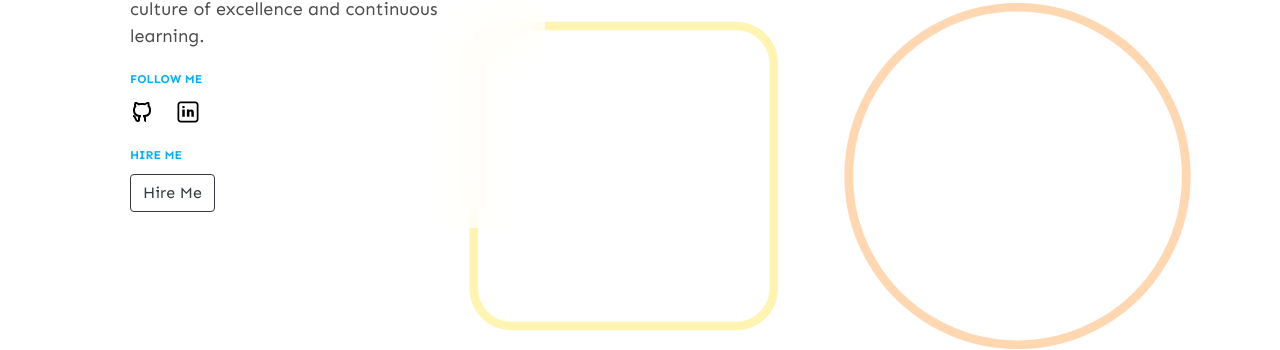
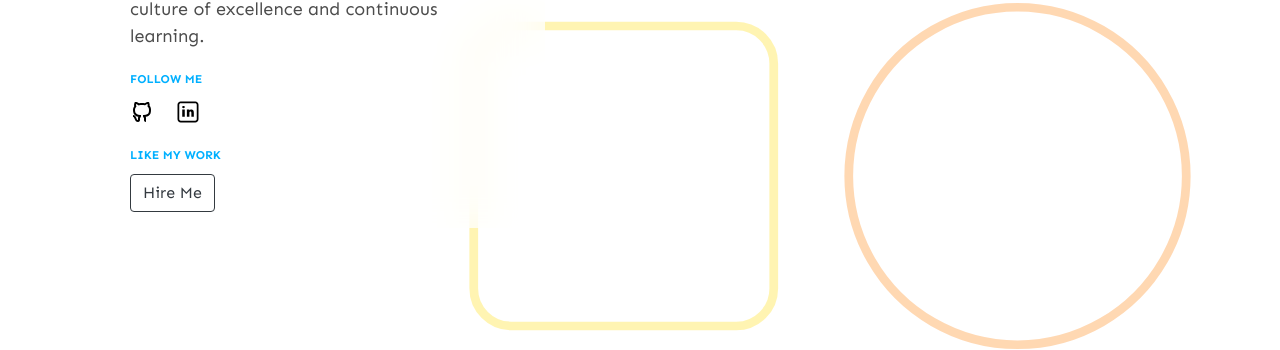
Before and after one commit to raghuboosetty/raghuboosetty.github.io, a Jekyll site: the page built from index.html, in a window 1280 px wide. Shown: the part 511-861 px from the top of the page. Built offline with Jekyll 4.4.1, drawn with Linux system fonts in a browser that asks for light colours; nearby versions of some CDN libraries.

Commit message:
hire me text change

```diff
--- a/_includes/landing.html
+++ b/_includes/landing.html
@@ -17,7 +17,7 @@
                 <!-- <a class="social-icon" href="https://instagram.com/{{ site.instagram }}" target="_blank"><img src="Icons/instagram.svg" alt="Instagram"></a> -->
                 <a class="social-icon" href="https://linkedin.com/in/{{ site.linkedin }}" target="_blank"><img src="Icons/linkedin.svg" alt="Linkedin"></a>
                 </div>
-                <span class="text small-heading">HIRE ME</span>
+                <span class="text small-heading">LIKE MY WORK</span>
                 <a href="mailto:{{ site.email }}" class="btn btn-outline-dark">Hire Me</a>
     </div>
 </div>
```
